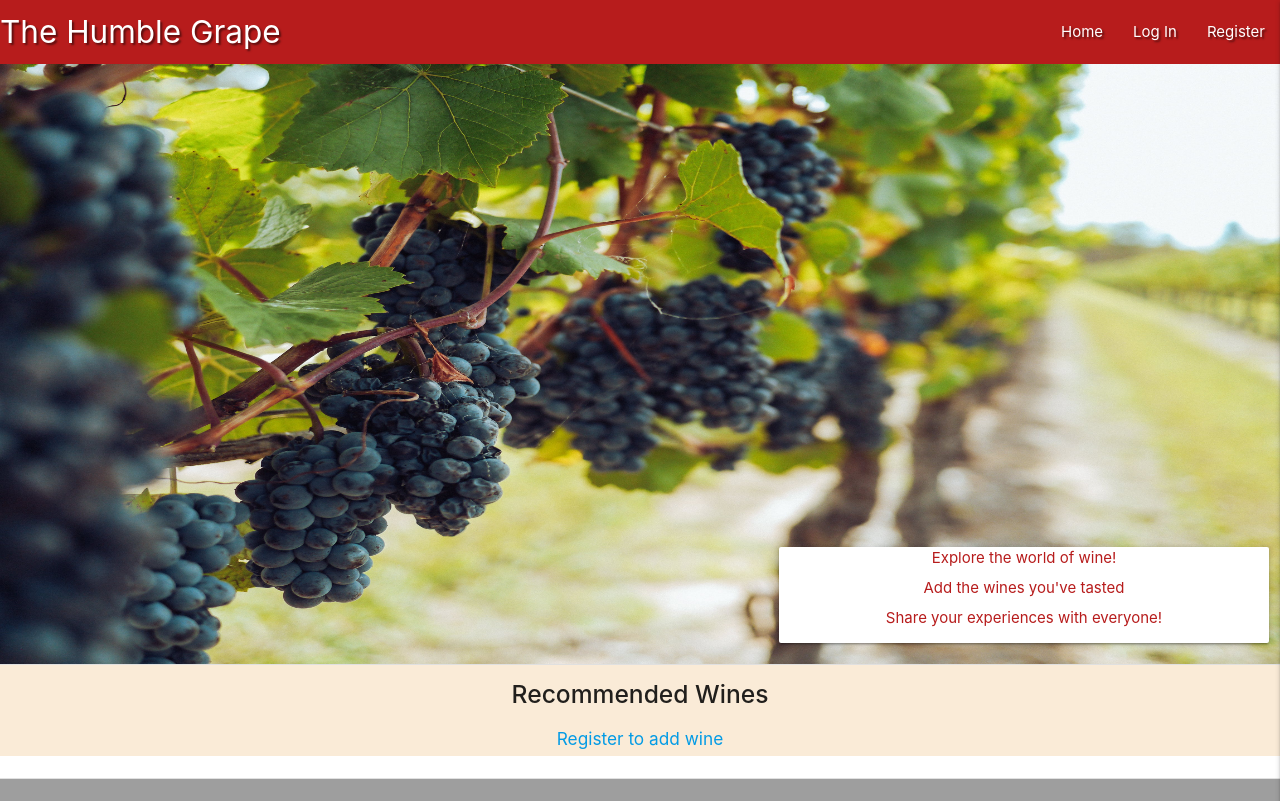
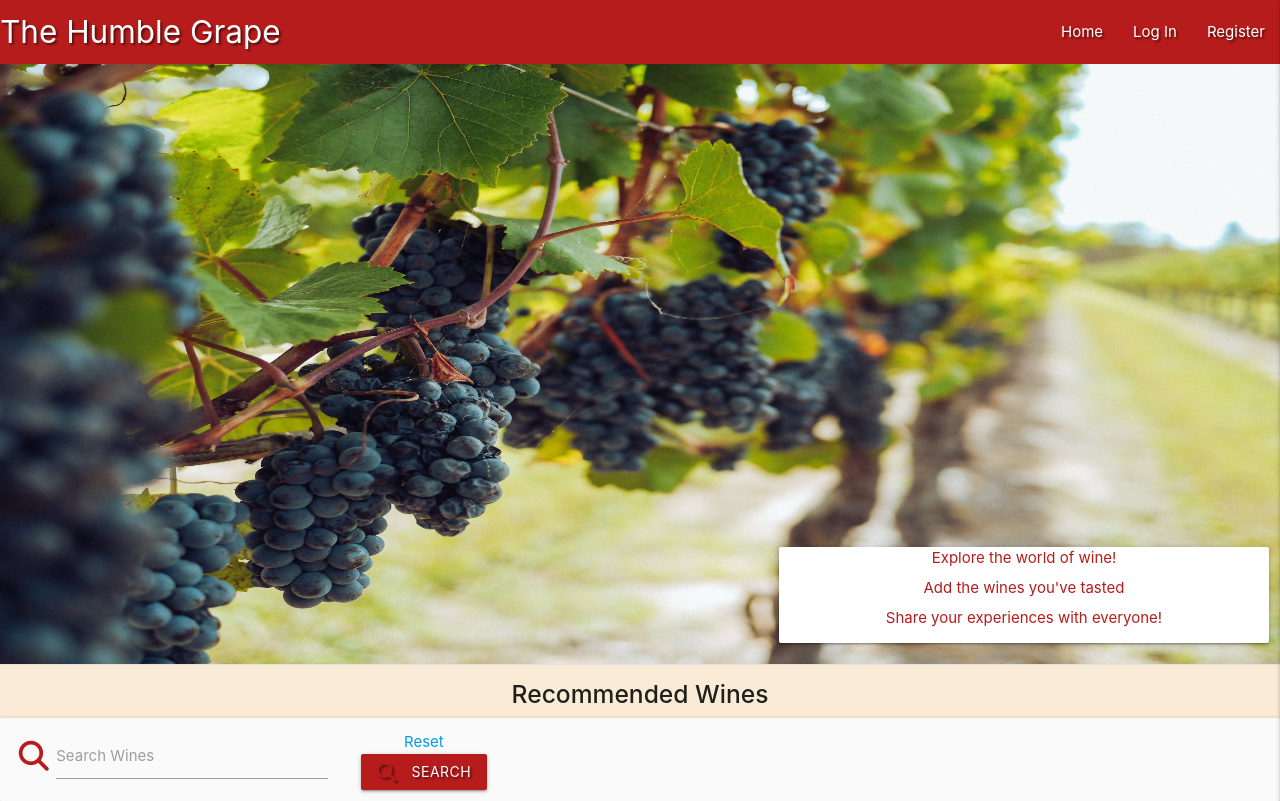
Before and after one commit to AdelleKing/bytheglass, a Flask app: page / in a window 1280 px wide. Shown: the top 801 px of the page. Run offline with Flask 2, Linux system fonts and the light colour scheme; data that the repository does not hold is empty; some libraries are stand-ins or nearby versions; grey boxes are pictures that could not be loaded.

Commit message:
added search functionality

```diff
--- a/app.py
+++ b/app.py
@@ -24,6 +24,15 @@ def get_wine():
     wines = mongo.db.wine.find()
     user = mongo.db.users.find()
     return render_template("wine.html", wines=wines, user=user)
+
+
+@app.route("/search", methods=["GET", "POST"])
+def search():
+    query= request.form.get("query")
+    user = list(mongo.db.wine.find({"$text": {"$search":query}}))
+    return render_template("wine.html",  user=user)
+
+
 
 
 #functionality to enable the user to register for a profile.
@@ -100,7 +109,7 @@ def logout():
     # remove user from session cookie
     flash("You've been logged out")
     session.pop("user")
-    return redirect(url_for("login"))
+    return redirect(url_for("get_wine"))
 
 
 @app.route("/add_wine", methods=["GET", "POST"])
--- a/static/css/style.css
+++ b/static/css/style.css
@@ -17,7 +17,7 @@ body {
 
 .container{
   width: 100%;
-
+  max-width: 100%;
 }
 
 .featurewine{
--- a/templates/register.html
+++ b/templates/register.html
@@ -11,7 +11,7 @@
 					<div class="input-field col s12">
 						<i class="fas fa-user-plus prefix red-text text-darken-4"></i>
 						<input id="username" name="username" type="text" minlength="5"
-                            maxlength="15" pattern="^[a-zA-Z0-9]{5,15}$" class="validate" required>
+                            maxlength="15" pattern="^[a-zA-Z0-9_!]{5,15}$" class="validate" required>
 						<label for="username">Username</label>
 					</div>
                 </div>
--- a/templates/wine.html
+++ b/templates/wine.html
@@ -25,9 +25,23 @@
     <div class="heading1">
       <h5 class="center-align"><strong>Recommended Wines </strong></h5>
     </div>
-  <div class="heading2">
-    <h6 class="center-align"><a href="{{ url_for('register') }}">Register to add wine</a></h6>
   </div>
+  <div class="row card panel grey lighten-5">
+    <form action="{{ url_for('search')}}" method="POST" class="col 12">
+      <div class="row valign-wrapper center-align">
+        <div class="input-field col s12 m8">
+          <i class="fa-solid fa-magnifying-glass prefix red-text text-darken-4"></i>
+          <input type="text" name="query" id="query" minlength="3" class="validate" required>
+          <label for="query">Search Wines</label>
+        </div>
+        <div class="col 12 m4">
+          <a href="{{url_for('get_wine')}}" class red btn text-shadow>Reset</a>
+          <button type="submit" class="red darken-4 btn text-shadow">
+          <i class="fa-solid fa-magnifying-glass left red-text text-darken-4"></i> Search
+          </button>
+        </div>
+      </div>
+    </form>
   </div>
       <div class="row">
         {% for wine in wines if wine.recommend == 'yes' %}
@@ -48,6 +62,7 @@
             </div>
             <div class="card-content red-text text-darken-4">
               <span class="card-title">
+                <strong>Variety:</strong> {{ wine.grape_variety}}<br>
                 <strong>Producer:</strong> {{ wine.producer}}<br>
                 <strong>Region:</strong> {{ wine.region}}<br>
                 <strong>Vintage:</strong> {{ wine.vintage}}<br>
@@ -58,6 +73,8 @@
             <div class="card-action homebtn">
               {% if session.user %}
               <a href="#" class="btn red darken-4">wish list</a>
+              {%else%}
+              <a href="{{ url_for('register') }}" class="btn red darken-4">Register to add wine</a>
               {% endif %}
             </div>
           </div>
@@ -112,7 +129,9 @@
             </div>
             <div class="card-action transparent ">
               {% if session.user %}
-                <a href="#" class="btn red darken-2" >Follow User</a>
+              <a href="#" class="btn red darken-2">Follow User</a>
+              {%else%}
+              <a href="{{ url_for('register') }}" class="btn red darken-4">Register to follow others</a>
               {% endif %}
             </div>
           </div>
```
Also changed, not shown: readme.md, testing/bug1.png (added), testing/bug2.png (added), testing/bug3.png (added), testing/javascripttesting.png (added), 10 other files.
